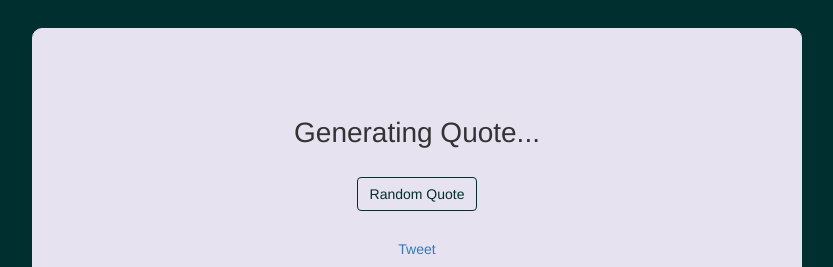
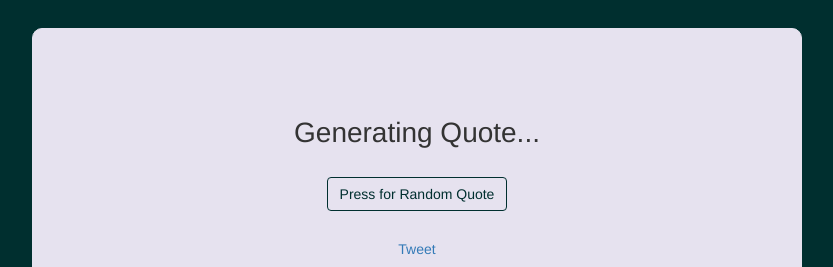
Before and after one commit to joshuajt13/Quote-Generator, a plain HTML site: page index.html in a window 1280 px wide. Shown: the top 267 px of the page, without its empty margins (223-1056 px from the left). Drawn offline with nearby package versions, Linux system fonts and the light colour scheme.

Commit message:
press for random quote

```diff
--- a/index.html
+++ b/index.html
@@ -1,12 +1,15 @@
 <!DOCTYPE html>
 <html>
 	<head>
+
 	<meta charset="UTF-8">
+
 	<title>Random Quote Generator</title>
+
 	<link rel='stylesheet prefetch' href='https://maxcdn.bootstrapcdn.com/bootstrap/3.3.5/css/bootstrap.min.css'>
 	<link rel="stylesheet" href="style.css">
+
 	</head>
-
 
 	<body>
 		<div class="content">
@@ -17,18 +20,20 @@
 			</div>
 
 			<div class="btn-container">
-				<button class="btn" id="quoteButton">Random Quote</button>
+				<button class="btn" id="quoteButton">Press for Random Quote</button>
 			</div>
 
 			<p>
 				<a class="twitter-share-button" href="https://twitter.com/intent/tweet?text=Amazing%20Quotes%20here:">Tweet</a>
 			</p>
+
 			<p> A FreeCodeCamp project by Josh Tamayo.</p>
 
 		</div>
 
 		<script src='https://cdnjs.cloudflare.com/ajax/libs/jquery/2.1.3/jquery.min.js' defer></script>
 		<script src="script.js" defer></script>
+
 	</body>
 
 </html>
```
